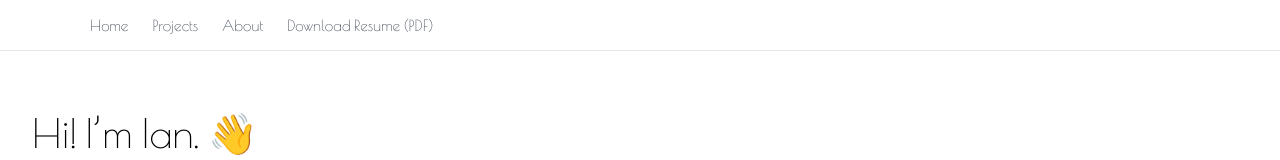
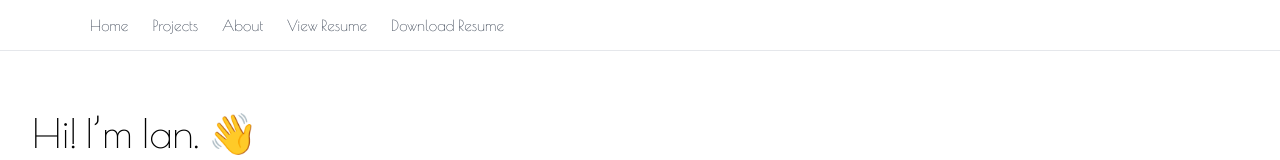
Before and after one commit to ianparkerjenkins/ianparkerjenkins.github.io, an Astro site: page / in a window 1280 px wide. Shown: the top 160 px of the page. Built offline with nearby package versions, Linux system fonts and the light colour scheme; Astro itself is replaced by a stand-in of ours.

Commit message:
rename resume file; add view and download links

```diff
--- a/src/components/Nav.astro
+++ b/src/components/Nav.astro
@@ -19,11 +19,19 @@ const links = [
       ))}
       <li>
         <a
-          href="/Ian_Jenkins_Resume.pdf"
+          href="/ian-jenkins-resume.pdf"
+          class="resume-view"
+        >
+          View Resume
+        </a>
+      </li>
+      <li>
+        <a
+          href="/ian-jenkins-resume.pdf"
           download
           class="resume-download"
         >
-          Download Resume (PDF)
+          Download Resume
         </a>
       </li>
     </ul>
```
Also changed, not shown: 2 other files.
